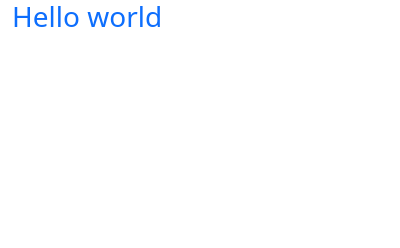
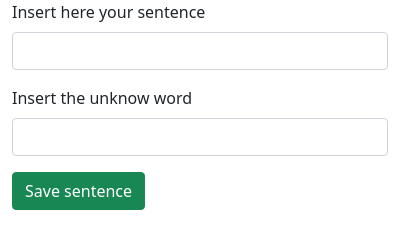
Before and after one commit to MarcusXavierr/sentence-scraper, a browser extension: page popup/popup.html in a window 400 px wide. Drawn offline with Linux system fonts and the light colour scheme.

Commit message:
add basic html form

```diff
--- a/popup/popup.html
+++ b/popup/popup.html
@@ -6,7 +6,21 @@
 </head>
 <body>
     <div class="container" id="popup-content">
-        <h1 class="text-primary">Hello world</h1>
+        <form>
+            <div class="mb-3">
+                <label class="form-label" for="">Insert here your sentence</label>
+                <input id="sentence" type="text" class="form-control" name="sentence">
+            </div>
+
+            <div class="mb-3">
+                <label for="" class="form-label">Insert the unknow word</label>
+                <input type="text" id="word" class="form-control" name="word">
+            </div>
+
+            <button class="btn btn-success" id="send">Save sentence</button>
+        </form>
     </div>
+
+<script src="popup.js"></script>
 </body>
 </html>
```
